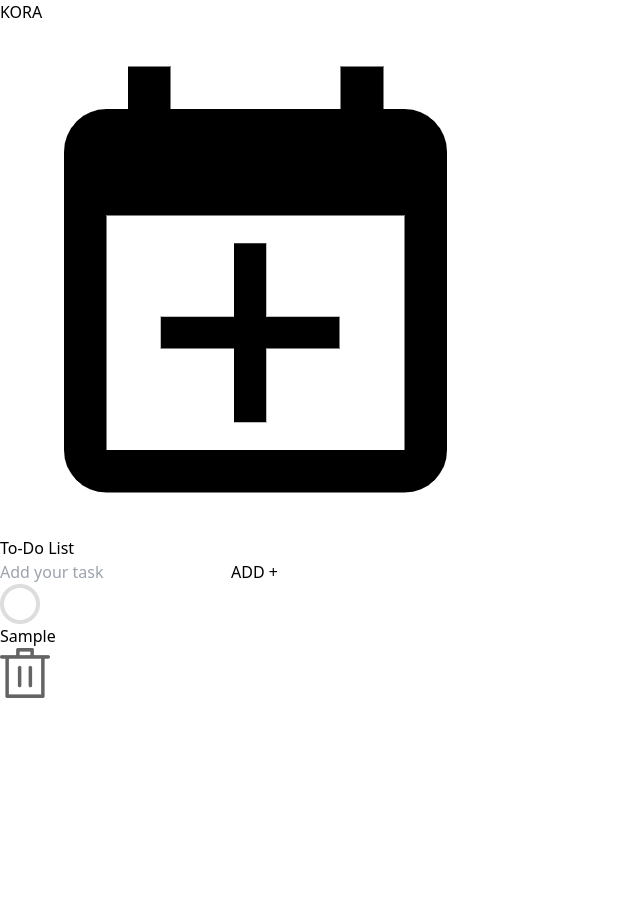
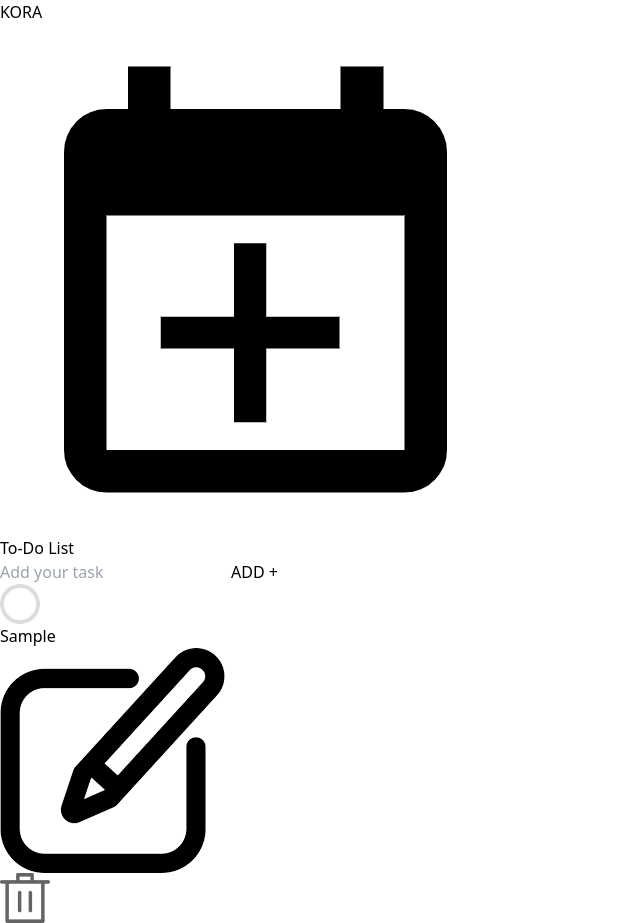
Before and after one commit to Odinbytes/Fanya, a React (Vite) app: page / in a window 1280 px wide. Both pictures are taken after typing "Sample" into the empty fields and a click on the button "ADD +". Shown: the whole page, without its empty margins (0-640 px from the left). Before the commit the page ends 800 px from the top, so only its background shows below. Built offline with nearby package versions, Linux system fonts and the light colour scheme.

Commit message:
adding edit button

```diff
--- a/src/components/Todo.jsx
+++ b/src/components/Todo.jsx
@@ -19,9 +19,20 @@ const Todo = () => {
         text: inputText,
         isComplete: false,
     }
+    //  const handleKeyDown = (event) => {
+    // if (event.key === 'Enter') {
+    //   handleAddTodo();
+    // }
+
     setTodoList((prev) => [...prev, newTodo]);
     inputRef.current.value = "";
 }
+
+    const editTodo = (id) => {
+            setTodoList((newTodo) => {
+            return newTodo.map((todo) => todo.id !==id)
+            })
+        }
 
     const deleteTodo = (id) => {
         setTodoList((prvTodos) => {
@@ -69,7 +80,7 @@ const Todo = () => {
 
         <div>
             {todoList.map((item, index) => {
-                return <TodoItems key={index} text={item.text} id={item.id} isComplete={item.isComplete} deleteTodo={deleteTodo} toggle={toggle}/>
+                return <TodoItems key={index} text={item.text} id={item.id} isComplete={item.isComplete} editTodo={editTodo} deleteTodo={deleteTodo} toggle={toggle}/>
             })}
 
         </div>
--- a/src/components/TodoItems.jsx
+++ b/src/components/TodoItems.jsx
@@ -2,14 +2,18 @@ import React from 'react'
 import tick from '../assets/tick.png'
 import not_tick from '../assets/not_tick.png'
 import delete_icon from '../assets/delete.png'
+import edit from '../assets/edit.png'
 
-const TodoItems = ({text, id, isComplete, deleteTodo, toggle}) => {
+
+const TodoItems = ({text, id, isComplete, editTodo, deleteTodo, toggle}) => {
   return (
     <div className='flex items-center my-3 gap-2'>
         <div onClick={() => {toggle(id)}} className='flex flex-1 items-center cursor-pointer'>
             <img src={isComplete ? tick : not_tick} alt="" className='w-7'/>
             <p className={`text-slate-900 ml-4 text-[20px] decoration-orange-500 ${isComplete ? "line-through" : ""}`}>{text}</p>
         </div>
+            <img onClick={() => {editTodo(id)}} src={edit} alt="" className='w-5 cursor-pointer'/>
+
             <img onClick={() => {deleteTodo(id)}} src={delete_icon} alt="" className='w-5 cursor-pointer'/>
 
     </div>
```
Also changed, not shown: src/assets/edit.png (added).
